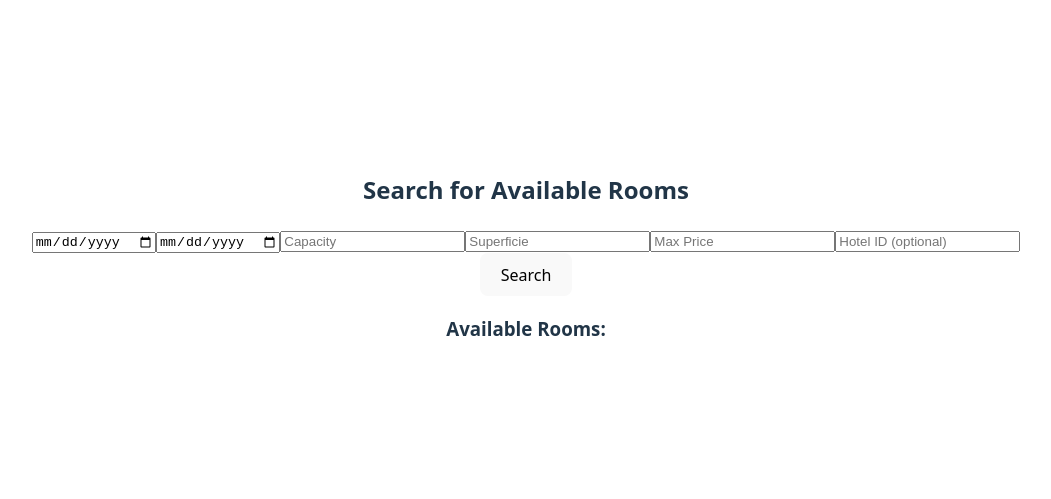
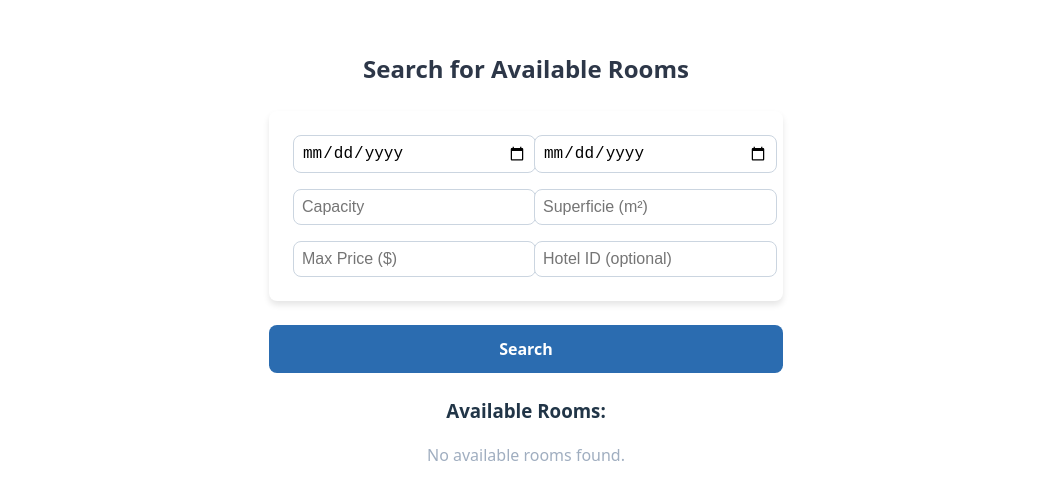
Before and after one commit to Zachdj27/Hotel-Web-App, a React (Vite) app in the folder e-hotels-frontend/: page / in a window 1280 px wide. Shown: the part 143-642 px from the top of the page, without its empty margins (114-1165 px from the left). Built offline with nearby package versions, Linux system fonts and the light colour scheme.

Commit message:
modified css and hotel sturcture in sql

```diff
--- /dev/null
+++ b/e-hotels-frontend/src/pages/home.css
@@ -0,0 +1,83 @@
+/* styles.css */
+
+/* Container */
+.container {
+    max-width: 1280px;
+    margin: 0 auto;
+    padding: 24px;
+  }
+
+  /* Title */
+  .title {
+    font-size: 1.5rem;
+    font-weight: bold;
+    color: #2d3748;
+    margin-bottom: 24px;
+  }
+
+  /* Search Form */
+  .form-container {
+    display: grid;
+    grid-template-columns: repeat(2, 1fr);
+    gap: 16px;
+    background-color: white;
+    padding: 24px;
+    border-radius: 8px;
+    box-shadow: 0 4px 6px rgba(0, 0, 0, 0.1);
+    margin-bottom: 24px;
+  }
+
+  .input-field {
+    border: 1px solid #cbd5e0;
+    padding: 8px;
+    border-radius: 8px;
+    width: 100%;
+    font-size: 1rem;
+  }
+
+  .input-field:focus {
+    outline: none;
+    border-color: #3182ce;
+    box-shadow: 0 0 0 2px rgba(56, 173, 255, 0.3);
+  }
+
+  /* Search Button */
+  .search-button {
+    width: 100%;
+    background-color: #2b6cb0;
+    color: white;
+    font-weight: 600;
+    padding: 12px;
+    border-radius: 8px;
+    transition: background-color 0.3s ease;
+  }
+
+  .search-button:hover {
+    background-color: #2b6cb0;
+  }
+
+  /* Available Rooms */
+  .available-rooms {
+    margin-top: 24px;
+  }
+
+  .room-card {
+    background-color: white;
+    padding: 16px;
+    border-radius: 8px;
+    box-shadow: 0 4px 6px rgba(0, 0, 0, 0.1);
+  }
+
+  .room-card h4 {
+    font-size: 1.125rem;
+    font-weight: 600;
+    color: #4a5568;
+  }
+
+  .room-card p {
+    color: #718096;
+  }
+
+  .no-rooms {
+    color: #a0aec0;
+  }
--- a/e-hotels-frontend/src/pages/home.jsx
+++ b/e-hotels-frontend/src/pages/home.jsx
@@ -1,5 +1,6 @@
 import { useState } from "react";
 import axios from "axios";
+import './home.css';  // Import the CSS file
 
 export default function Home() {
   const [searchParams, setSearchParams] = useState({
@@ -30,27 +31,85 @@ export default function Home() {
   };
 
   return (
-    <div className="p-4">
-      <h2 className="text-xl font-bold mb-4">Search for Available Rooms</h2>
-      <div className="grid grid-cols-2 gap-4 mb-4">
-        <input type="date" name="start_date" value={searchParams.start_date} onChange={handleChange} className="border p-2" />
-        <input type="date" name="end_date" value={searchParams.end_date} onChange={handleChange} className="border p-2" />
-        <input type="number" name="capacity" placeholder="Capacity" value={searchParams.capacity} onChange={handleChange} className="border p-2" />
-        <input type="number" name="superficie" placeholder="Superficie" value={searchParams.superficie} onChange={handleChange} className="border p-2" />
-        <input type="number" name="price" placeholder="Max Price" value={searchParams.price} onChange={handleChange} className="border p-2" />
-        <input type="number" name="hotel_id" placeholder="Hotel ID (optional)" value={searchParams.hotel_id} onChange={handleChange} className="border p-2" />
+    <div className="container">
+      <h2 className="title">Search for Available Rooms</h2>
+
+      {/* Search Form */}
+      <div className="form-container">
+        <input
+          type="date"
+          name="start_date"
+          value={searchParams.start_date}
+          onChange={handleChange}
+          className="input-field"
+        />
+        <input
+          type="date"
+          name="end_date"
+          value={searchParams.end_date}
+          onChange={handleChange}
+          className="input-field"
+        />
+        <input
+          type="number"
+          name="capacity"
+          placeholder="Capacity"
+          value={searchParams.capacity}
+          onChange={handleChange}
+          className="input-field"
+        />
+        <input
+          type="number"
+          name="superficie"
+          placeholder="Superficie (m²)"
+          value={searchParams.superficie}
+          onChange={handleChange}
+          className="input-field"
+        />
+        <input
+          type="number"
+          name="price"
+          placeholder="Max Price ($)"
+          value={searchParams.price}
+          onChange={handleChange}
+          className="input-field"
+        />
+        <input
+          type="number"
+          name="hotel_id"
+          placeholder="Hotel ID (optional)"
+          value={searchParams.hotel_id}
+          onChange={handleChange}
+          className="input-field"
+        />
       </div>
-      <button onClick={searchRooms} className="bg-blue-500 text-white p-2 rounded">Search</button>
 
-      <div className="mt-4">
-        <h3 className="text-lg font-semibold">Available Rooms:</h3>
-        <ul>
-          {rooms.map((room) => (
-            <li key={room.room_id} className="border p-2 mb-2">
-              Room ID: {room.room_id} | Capacity: {room.superficie} | Price: ${room.prix}
-            </li>
-          ))}
-        </ul>
+      <button
+        onClick={searchRooms}
+        className="search-button"
+      >
+        Search
+      </button>
+
+      <div className="available-rooms">
+        <h3 className="text-lg font-semibold text-gray-800 mb-4">Available Rooms:</h3>
+        {rooms.length === 0 ? (
+          <p className="no-rooms">No available rooms found.</p>
+        ) : (
+          <div className="grid grid-cols-1 md:grid-cols-2 gap-4">
+            {rooms.map((room) => (
+              <div key={room.room_id} className="room-card">
+                <h4>Room ID: {room.room_id}</h4>
+                <p>Capacity: {room.capacite} people</p>
+                <p>Size: {room.superficie} m²</p>
+                <p>Price: ${room.prix}</p>
+                <button className="bg-green-500 text-white p-2 rounded mt-2">
+                  Book
+                </button>
+              </div>
+            ))}
+          </div>
+        )}
       </div>
     </div>
   );
```
Also changed, not shown: 2 other files (tests, documents, lock files or other folders).
